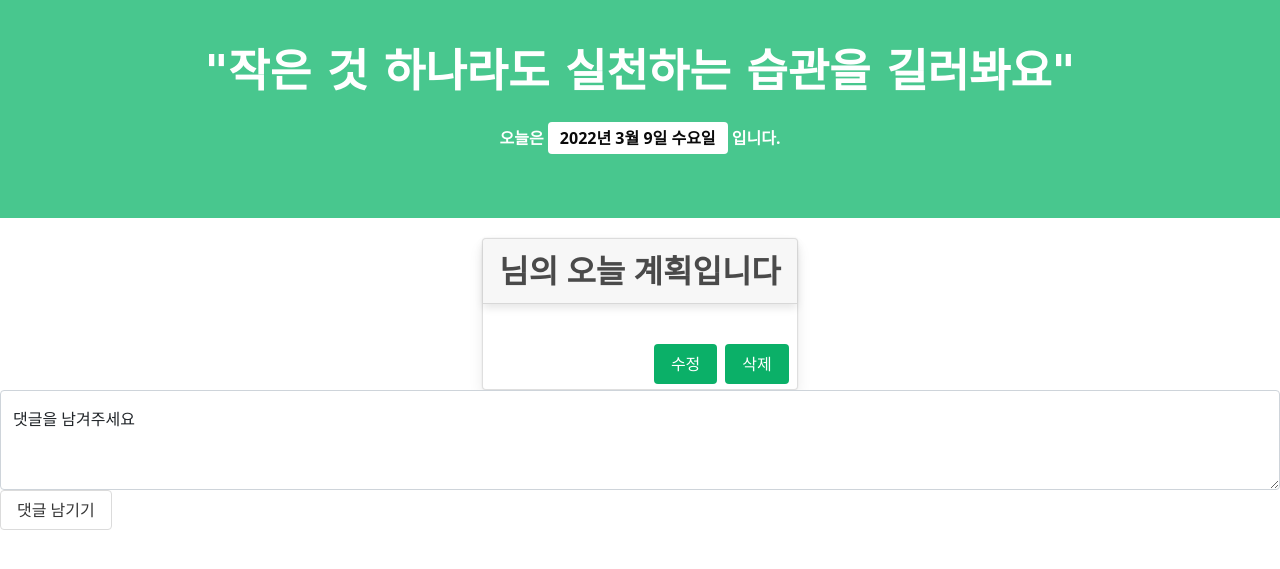
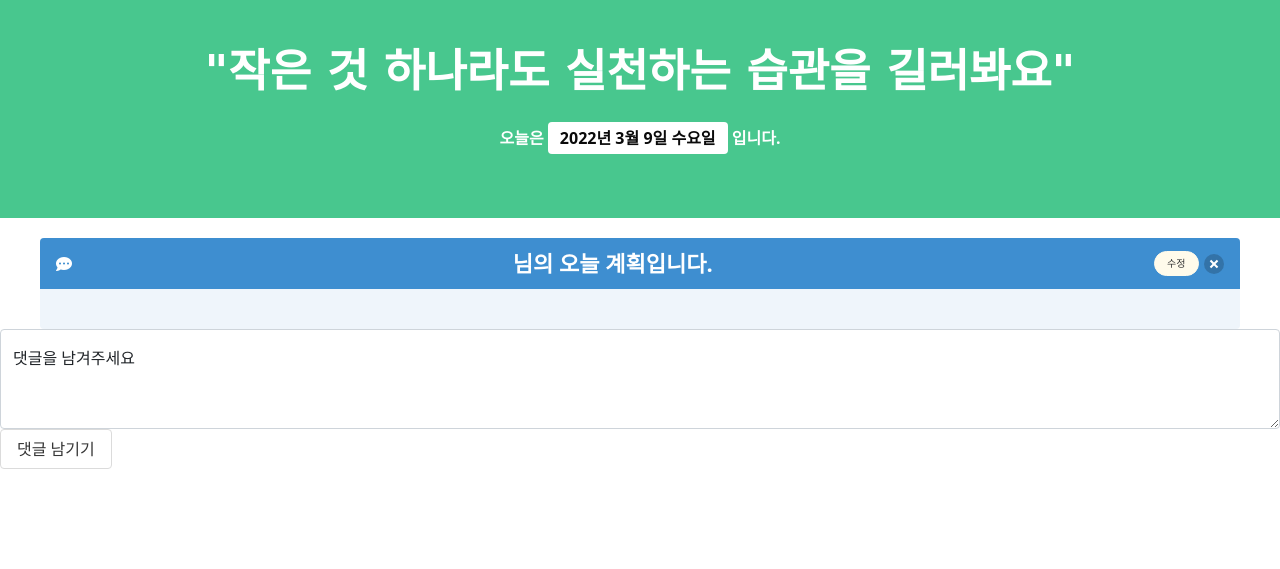
Before and after one commit to devgusehdrh/TodayMyPlan, a Flask app: template templates/detail.html in a window 1280 px wide. Shown: the part 188-757 px from the top of the page. Run offline with Flask 2, Linux system fonts and the light colour scheme; the template is opened without the code that fills it, so the values that code supplies are empty; some libraries are stand-ins or nearby versions; some web fonts are replaced.

Commit message:
MODIFY 포스팅 박스 CSS 수정

```diff
--- a/templates/detail.html
+++ b/templates/detail.html
@@ -21,9 +21,8 @@
         <script src="https://cdn.jsdelivr.net/npm/bootstrap@5.0.2/dist/js/bootstrap.bundle.min.js"
                 integrity="sha384-MrcW6ZMFYlzcLA8Nl+NtUVF0sA7MsXsP1UyJoMp4YLEuNSfAP+JcXn/tWtIaxVXM"
                 crossorigin="anonymous"></script>
-        <!-- Font Awesome CSS -->
-        <link href="//maxcdn.bootstrapcdn.com/font-awesome/4.7.0/css/font-awesome.min.css" rel="stylesheet">
-
+        <!-- Font Awesome 5 CSS -->
+        <script src="https://kit.fontawesome.com/a4e4ec2ef7.js" crossorigin="anonymous"></script>
         <!-- JS -->
         <script src="https://ajax.googleapis.com/ajax/libs/jquery/3.4.1/jquery.min.js"></script>
         <script src="https://cdnjs.cloudflare.com/ajax/libs/jquery-cookie/1.4.1/jquery.cookie.js"></script>
@@ -58,13 +57,6 @@
             width: 95%;
             max-width: 1200px;
         }
-        .card-title.plan {
-            font-weight: bold;
-        }
-        .card-body:hover {
-            background-color: #effff6;
-            cursor: pointer;
-        }
         .title.card-section {
             font-size: 45px;
             font-family: 'Gamja Flower', cursive;
@@ -72,6 +64,26 @@
         }
         .today {
             font-weight: bold;
+        }
+        .message-header p {
+            margin: auto;
+        }
+        .message:hover {
+            box-shadow: 1px 1px 20px #ddd;
+        }
+        .message-body:hover {
+            cursor: pointer;
+        }
+        .button.is-rounded.is-small {
+            background-color: #fffbeb;
+            border-color: #fffbeb;
+            margin-right: 5px;
+            font-size: 10px;
+        }
+        .button.is-rounded.is-small:hover {
+            background-color: #4c421a;
+            border-color: #80511a;
+            color: #ffffff;
         }
     </style>
     <script>
@@ -236,32 +248,23 @@
         </section>
         <div class="mycards">
 
-            <section class="hero is-white">
-                <div class="card text-center" style="margin:auto" >
-                    <div class="card-header is-plan text-center" style="font-size:2rem; font-weight: bold">
-                        {{ user_plan['nickname'] }} 님의 오늘 계획입니다
+                {#포스팅 목록 확인#}
+                    <div class="col">
+                        <article class="message is-info">
+                            <div class="message-header">
+                                <i class="fa-solid fa-comment-dots" style="float:center"></i>
+                                <p class="is-centered" style="font-size:22px">{{ user_plan.nickname }} 님의 오늘 계획입니다.</p>
+                                {% if user_plan['username'] == user_info['username'] %}
+                                    <button onclick='$("#modal-modify").addClass("is-active")' class="button is-rounded is-small">수정</button>
+                                    <button class="delete" aria-label="delete" onclick="mypost_delete()"></button>
+                                {% endif %}
+                            </div>
+                            <div class="message-body" onclick="location.href='/detail/{{ user_plan.plan_no }}'">
+                                {{ user_plan.my_plan }}
+                            </div>
+                        </article>
                     </div>
 
-                    <div class="card-section" style="margin-top:1rem;margin-bottom: 1rem">
-                        <h5 class="card-title" style="font-size: 1.5rem">{{ user_plan['my_plan'] }}</h5>
-                    </div>
-                    <section>
-                    <div class="level-right">
-                        <div class style="float:right">
-                            {% if user_plan['username'] == user_info['username'] %}
-                            <button class="button posting" style="margin-left:0.5rem;margin-right:0.5rem;margin-bottom:0.3rem" onclick='$("#modal-modify").addClass("is-active")'>수정</button>
-                            {% endif %}
-                        </div>
-                        <div style="float:right">
-                            {% if user_plan['username'] == user_info['username'] %}
-                            <button class="button posting" style="margin-right:0.5rem;margin-bottom:0.3rem" onclick="mypost_delete()">삭제</button>
-                            {% endif %}
-                        </div>
-                    </div>
-                    </section>
-
-                </div>
-            </section>
         </div>
         <!-- 포스팅 박스 modal -->
         <div class="modal" id="modal-post">
```
